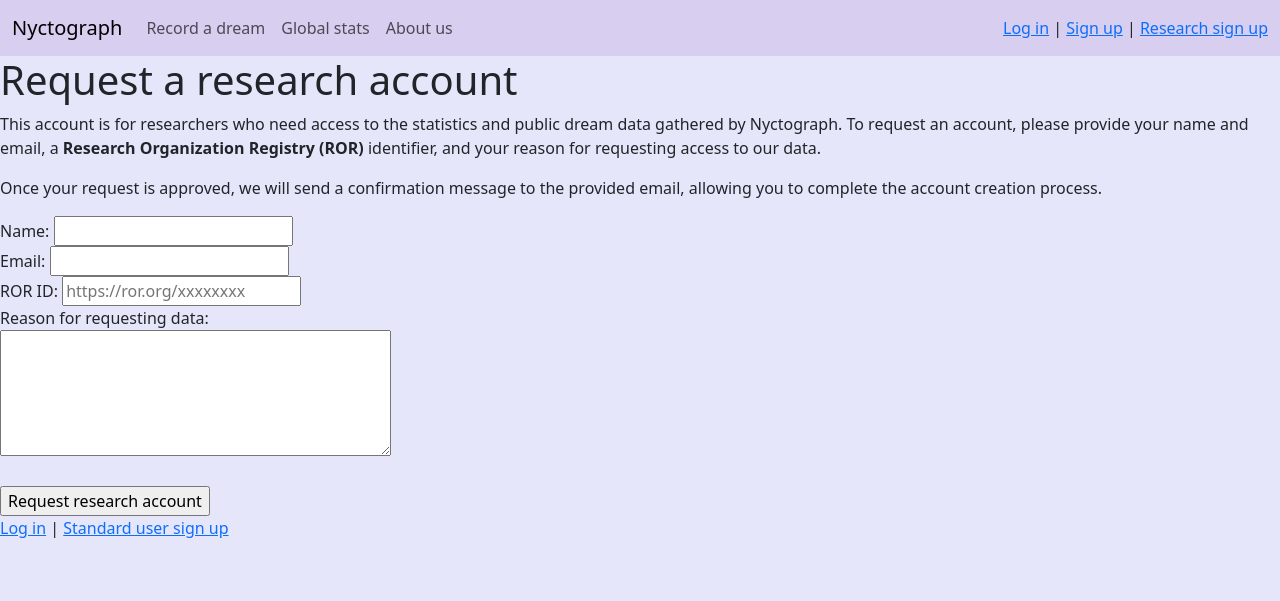
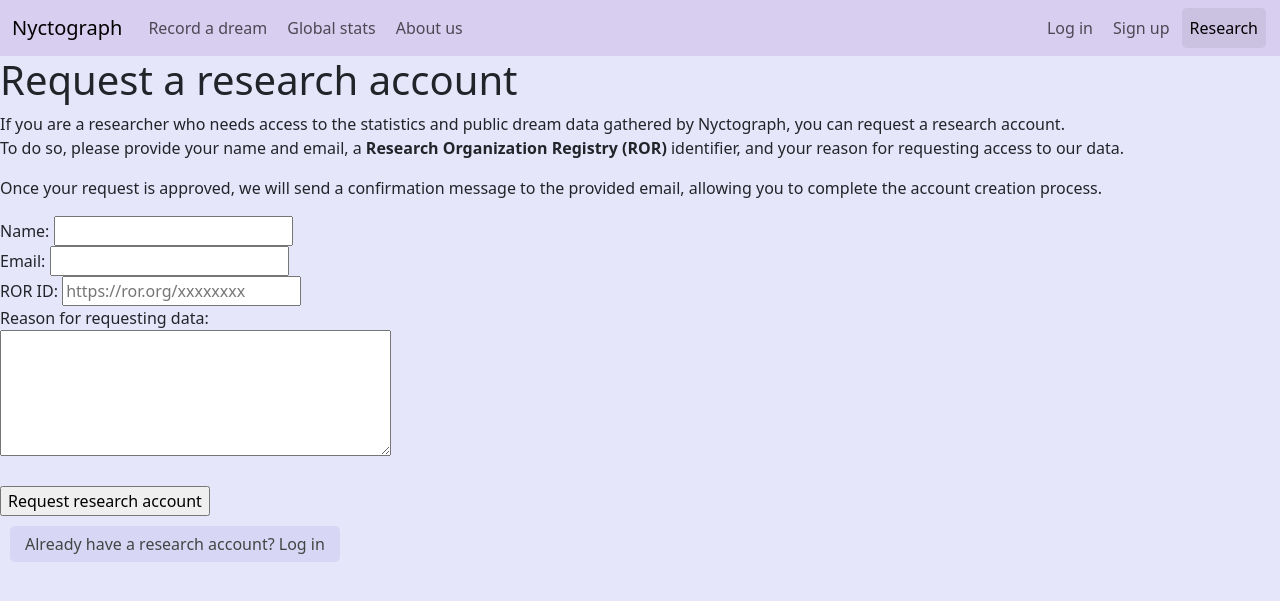
Before and after one commit to Robotgiggle/nyctograph, a FastAPI app: page /signup/research in a window 1280 px wide. Shown: the top 601 px of the page. Run offline with FastAPI, Linux system fonts and the light colour scheme; parts of the project's set-up code (start-up, migrations or seed data) failed here and were passed over.

Commit message:
Better navbar + auth links

```diff
--- a/app/static/styles.css
+++ b/app/static/styles.css
@@ -23,6 +23,34 @@
     width: fit-content;
     margin-top: 8px;
     margin-bottom: 8px;
+}
+
+.nav-link {
+    border-radius: 5px;
+    margin-left: 2px;
+    margin-right: 2px;
+}
+
+.nav-link:hover {
+    background-color: rgba(202,193,224,0.9);
+}
+
+.nav-link.active {
+    background-color: rgba(202,193,224,0.9);
+}
+
+.auth-link {
+    margin: 10px;
+    padding: 7px 15px;
+    border-radius: 5px;
+    text-decoration: none;
+    color: #444;
+    background-color: #D7D7F5;
+    transition: all .15s ease-in-out;
+}
+
+.auth-link:hover {
+    background-color: #CACAED;
 }
 
 /* About-us page styles */
--- a/app/templates/base.html
+++ b/app/templates/base.html
@@ -20,32 +20,43 @@
                 <div class="collapse navbar-collapse" id="navLinks">
                     <div class="navbar-nav me-auto mb-2 mb-lg-0">
                         {% if login_status != 2 %}
-                            <a class="nav-link" href="/">Record a dream</a>
+                            <a href="/" class="nav-link{{' active' if request.path == '/'}}">Record a dream</a>
                         {% endif %}
                         {% if login_status == 1 %}
-                            <a class="nav-link" href="/my-dreams">My dreams</a>
-                            <a class="nav-link" href="/personal-stats">Personal stats</a>
+                            <a href="/my-dreams" class="nav-link{{' active' if request.path == '/my-dreams'}}">My dreams</a>
+                            <a href="/personal-stats" class="nav-link{{' active' if request.path == '/personal-stats'}}">Personal stats</a>
                         {% endif %}
                         {% if login_status == 2 %}
-                            <a class="nav-link" href="/research">Request data</a>
-                            <a class="nav-link" href="/research/data">View data</a>
-                            <a class="nav-link" href="/research/download">Download CSV</a>
+                            <a href="/research" class="nav-link{{' active' if request.path == '/research'}}">Request data</a>
+                            <a href="/research/data" class="nav-link{{' active' if request.path == '/research/data'}}">View data</a>
+                            <a href="/research/download" class="nav-link{{' active' if request.path == '/research/download'}}">Download CSV</a>
                         {% endif %}
-                        <a class="nav-link" href="/global-stats">Global stats</a>
-                        <a class="nav-link" href="/about-us">About us</a>
+                        <a href="/global-stats" class="nav-link{{' active' if request.path == '/global-stats'}}">Global stats</a>
+                        <a href="/about-us" class="nav-link{{' active' if request.path == '/about-us'}}">About us</a>
                     </div>
-                    <div>
+                    <div class="navbar-nav">
                         {% if uname %}
-                            <span>
-                                Logged in as {{uname}}{% if login_status == 2 %} (research){% endif %}
-                                ({% if login_status == 1 %}<a href="/account">Account</a> | {% endif %}<a href="/logout">Log out</a>)
-                            </span>
+                            {% if login_status == 2 %}
+                                <div class="navbar-text">
+                                    <span style="padding:3px 6px;border-radius:5px;font-weight:500;background-color:#9E80E0">Research Mode</span>
+                                </div>
+                            {% endif %}
+                            <div class="dropdown" style="vertical-align:middle">
+                                <a class="nav-link dropdown-toggle" href="#" role="button" data-bs-toggle="dropdown" aria-expanded="false">
+                                    Logged in as {{uname}}
+                                </a>
+                                <ul class="dropdown-menu">
+                                    {% if login_status == 1 %}
+                                        <li><a class="dropdown-item" href="/account">Settings</a></li>
+                                        <li><hr class="dropdown-divider"></li>
+                                    {% endif %}
+                                    <li><a class="dropdown-item" href="/logout">Log Out</a></li>
+                                </ul>
+                            </div>
                         {% else %}
-                            <span>
-                                <a href="/login">Log in</a> |
-                                <a href="/signup">Sign up</a> |
-                                <a href="/signup/research">Research sign up</a>
-                            </span>
+                            <a href="/login" class="nav-link{{' active' if request.path == '/login'}}">Log in</a>
+                            <a href="/signup" class="nav-link{{' active' if request.path == '/signup'}}">Sign up</a>
+                            <a href="/signup/research" class="nav-link{{' active' if request.path == '/signup/research'}}">Research</a>
                         {% endif %}
                     </div>
                 </div>
--- a/app/templates/login.html
+++ b/app/templates/login.html
@@ -10,5 +10,8 @@
         <br><br>
         <input type="submit" value="Log in">
     </form>
-    <p><a href="/signup">Create a standard account</a> or <a href="/signup/research">create a research account</a>.</p>
+    <div>
+        <p style="margin-top:1rem"><a class="auth-link" href="/signup">Create a standard account</a></p>
+        <p style="margin-top:1.3rem"><a class="auth-link" href="/signup/research">Request a research account</a></p>
+    </div>
 {% endblock %}
--- a/app/templates/research/signup-request.html
+++ b/app/templates/research/signup-request.html
@@ -2,8 +2,8 @@
 {% block body %}
     <h1>Request a research account</h1>
     <p>
-        This account is for researchers who need access to the statistics and public dream data gathered by Nyctograph.
-        To request an account, please provide your name and email, a <strong>Research Organization Registry (ROR)</strong> identifier, and your reason for requesting access to our data.
+        If you are a researcher who needs access to the statistics and public dream data gathered by Nyctograph, you can request a research account.<br>
+        To do so, please provide your name and email, a <strong>Research Organization Registry (ROR)</strong> identifier, and your reason for requesting access to our data.
     </p>
     <p>
         Once your request is approved, we will send a confirmation message to the provided email, allowing you to complete the account creation process.
@@ -24,7 +24,7 @@
         <br><br>
         <input type="submit" value="Request research account">
     </form>
-    <p>
-        <a href="/login">Log in</a> | <a href="/signup">Standard user sign up</a>
+    <p style="margin-top:1rem">
+        <a class="auth-link" href="/login">Already have a research account? Log in</a><br>
     </p>
 {% endblock %}
--- a/app/templates/signup.html
+++ b/app/templates/signup.html
@@ -33,8 +33,7 @@
         <br><br>
         <input type="submit" value="Create account">
     </form>
-    <p>
-        <a href="/login">Already have an account? Log in</a><br>
-        <a href="/signup/research">Research institution registration</a>
+    <p style="margin-top:1rem">
+        <a class="auth-link" href="/login">Already have an account? Log in</a><br>
     </p>
 {% endblock %}
```
